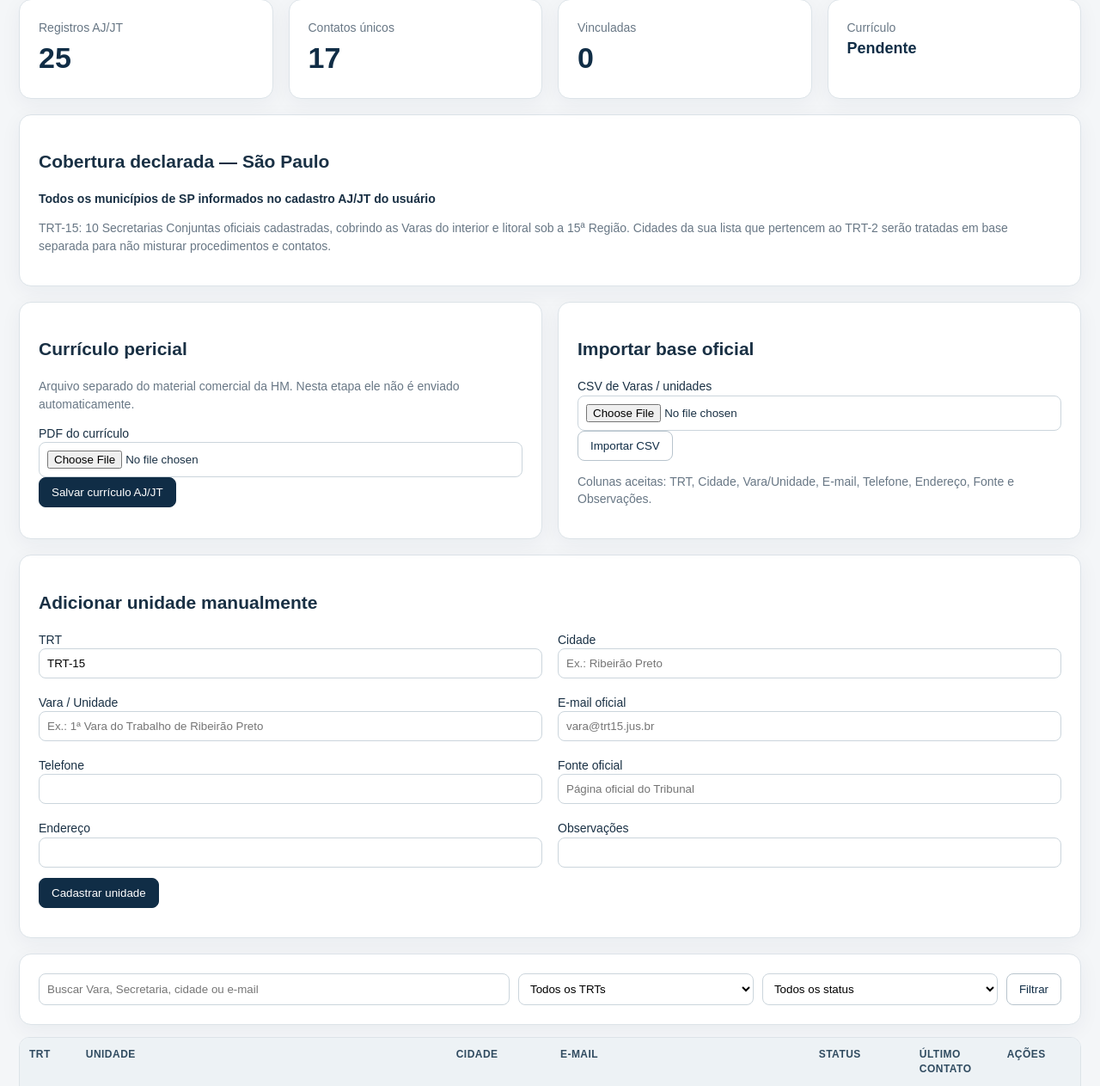
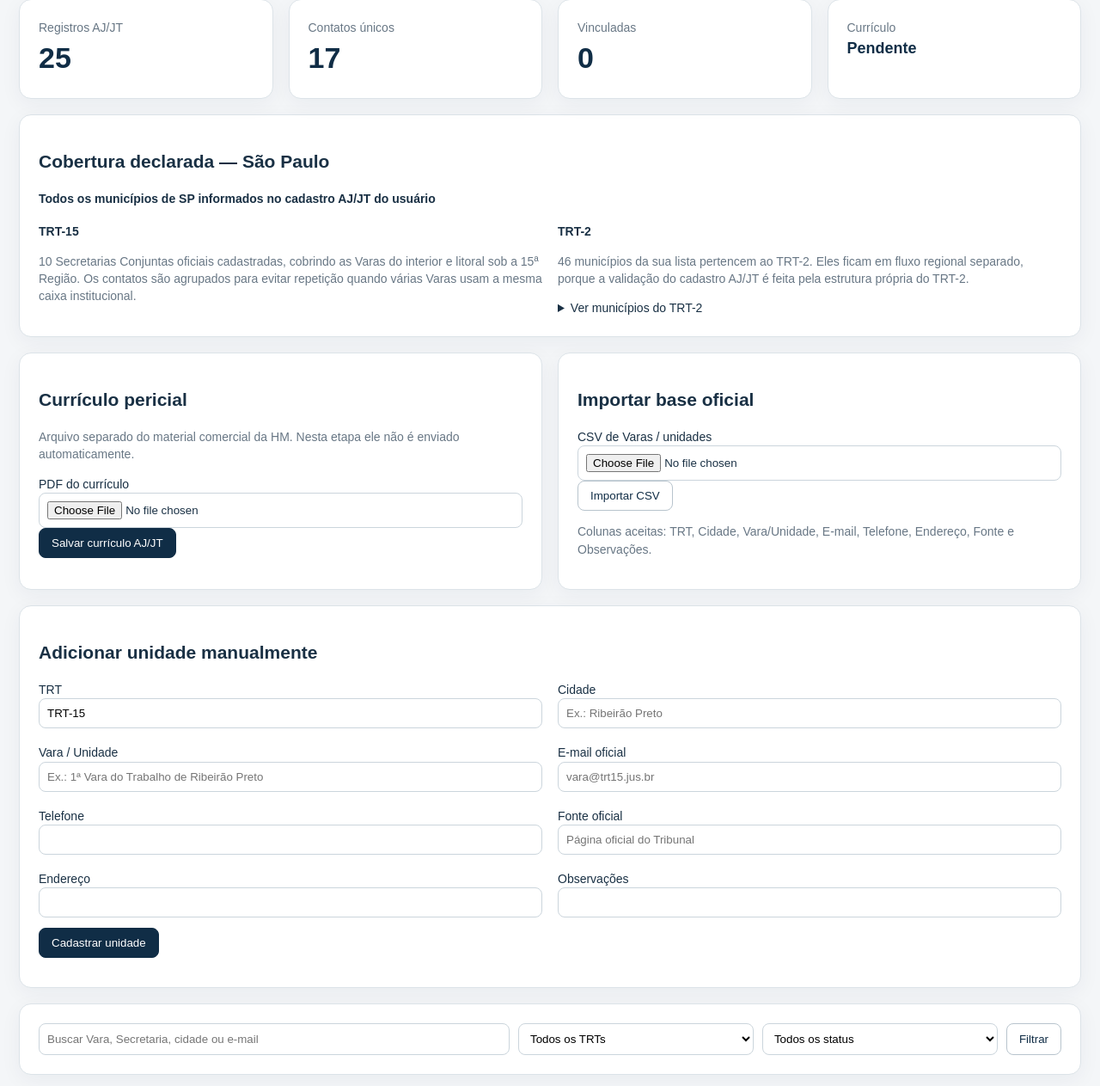
Before and after one commit to hugomsilvaadv/hm-email-disparador, a Flask app: page /ajt in a window 1280 px wide. Shown: the part 196-1459 px from the top of the page at 86% size. Run offline with Flask 3, Linux system fonts and the light colour scheme; the visitor is signed in with stand-in values (Sample User, id 1); data comes from the database, SQL or seed files in the repository; some libraries are stand-ins or nearby versions.

Commit message:
Exibir divisão TRT-15 e TRT-2 da lista de SP

```diff
--- a/templates/ajt.html
+++ b/templates/ajt.html
@@ -18,7 +18,17 @@
 <section class="card top-gap">
   <h2>Cobertura declarada — São Paulo</h2>
   <p><strong>{{ sp_interest_scope }}</strong></p>
-  <p class="muted">TRT-15: {{ trt15_groups }} Secretarias Conjuntas oficiais cadastradas, cobrindo as Varas do interior e litoral sob a 15ª Região. Cidades da sua lista que pertencem ao TRT-2 serão tratadas em base separada para não misturar procedimentos e contatos.</p>
+  <div class="grid two top-gap">
+    <div>
+      <strong>TRT-15</strong>
+      <p class="muted">{{ trt15_groups }} Secretarias Conjuntas oficiais cadastradas, cobrindo as Varas do interior e litoral sob a 15ª Região. Os contatos são agrupados para evitar repetição quando várias Varas usam a mesma caixa institucional.</p>
+    </div>
+    <div>
+      <strong>TRT-2</strong>
+      <p class="muted">{{ trt2_count }} municípios da sua lista pertencem ao TRT-2. Eles ficam em fluxo regional separado, porque a validação do cadastro AJ/JT é feita pela estrutura própria do TRT-2.</p>
+      <details><summary>Ver municípios do TRT-2</summary><p class="muted">{{ trt2_municipalities|join(', ') }}</p></details>
+    </div>
+  </div>
 </section>
 
 <div class="grid two top-gap">
```
